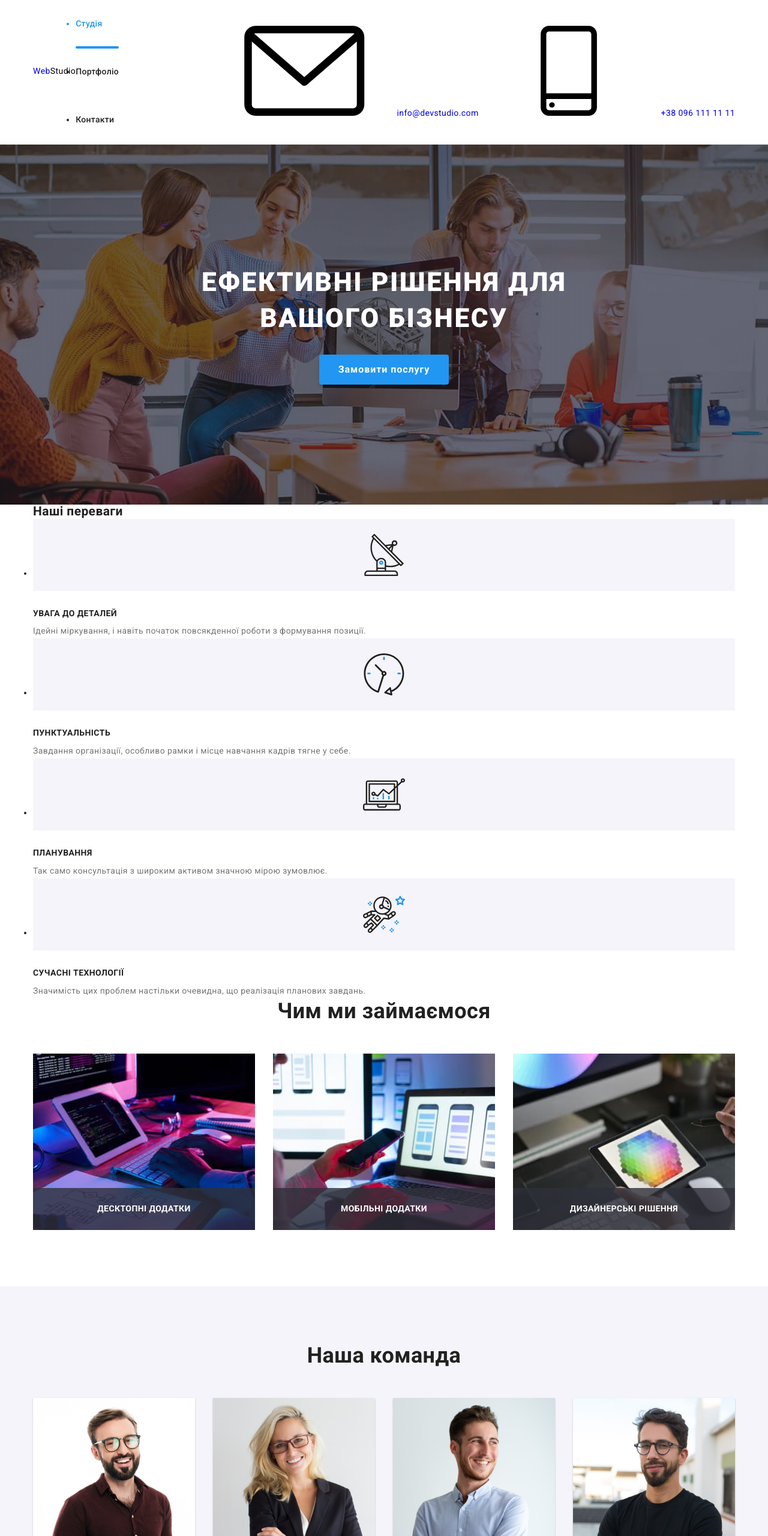
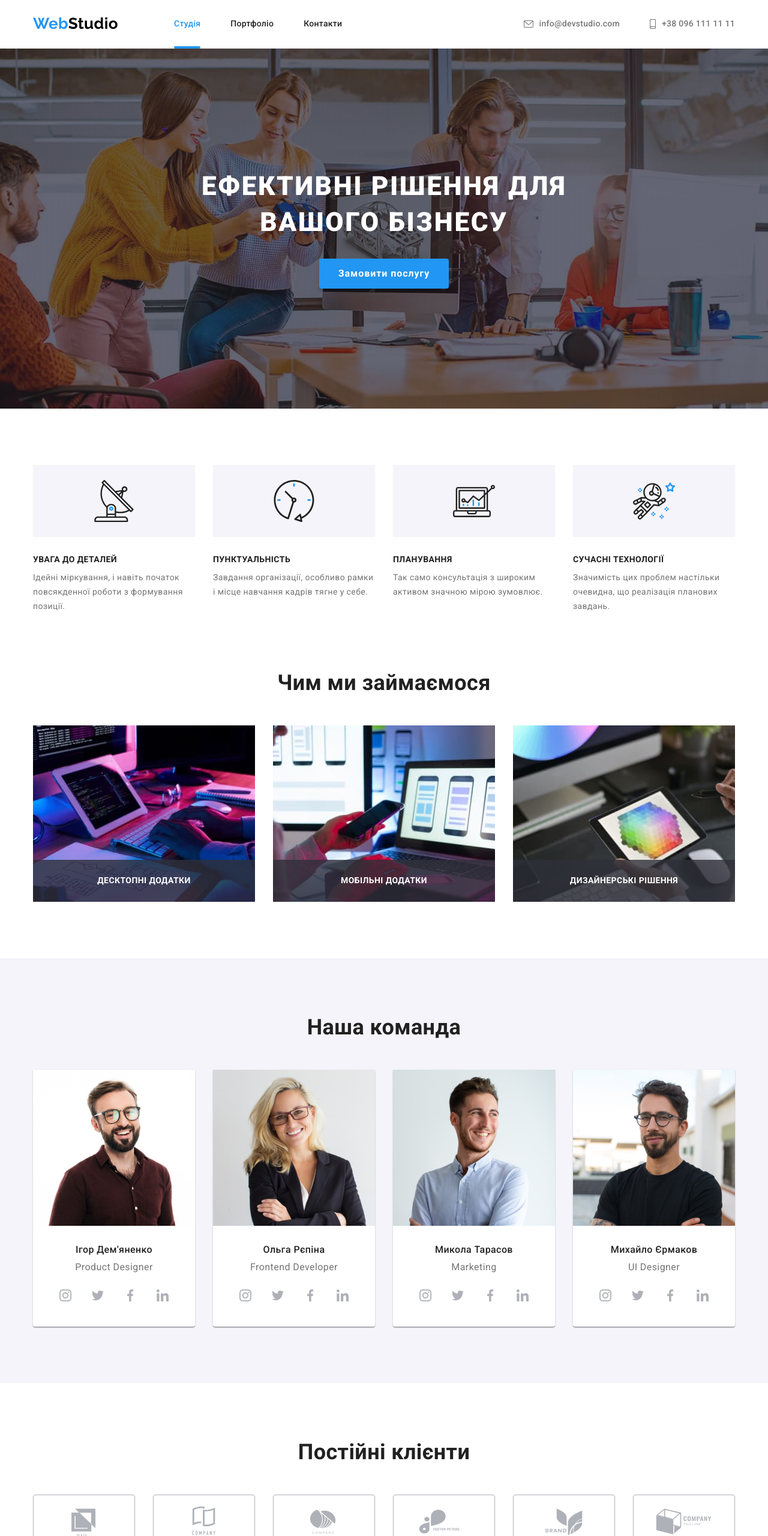
Before and after one commit to DmitryLyakhivsky/goit-markup-hw-07-new, a plain HTML site: page index.html in a window 1280 px wide. Shown: the top 2560 px of the page at 60% size. Drawn offline with nearby package versions, Linux system fonts and the light colour scheme.

Commit message:
index done

```diff
--- a/index.html
+++ b/index.html
@@ -22,7 +22,7 @@
       <nav class="header__nav">
         <a class="header__logo logo" lang="en"
         href="./index.html">Web<span class="header__logo--black">Studio</span></a>
-        <ul class="nav__list">
+        <ul class="nav">
           <li class="nav__item nav__item--current">
             <a class="nav__link link nav__link--current" href="./index.html">Студія</a> </li>
           <li class="nav__item">
@@ -31,17 +31,17 @@
         </ul>
       </nav>
       <!-- Контакты -->
-      <ul class="header__contact">
-        <li class="contact__item"><a class="contact__link" href="mailto:info@devstudio.com"
+      <ul class="header-contact">
+        <li class="header-contact__item"><a class="header-contact__link" href="mailto:info@devstudio.com"
             aria-label="Надіслати Email" title="Надіслати Email">
-            <svg class="contact__envelope contact__icon--right">
+            <svg class="header-contact__envelope header-contact__icon--right">
               <use href="./images/icons.svg#icon-envelope"></use>
             </svg>
             info@devstudio.com</a>
         </li>
-        <li class="contact__item">
-          <a class="contact__link" href="tel:+380961111111" aria-label="Подзвонити" title="Подзвонити">
-            <svg class="contact__smartphone contact__icon--right">
+        <li class="header-contact__item">
+          <a class="header-contact__link" href="tel:+380961111111" aria-label="Подзвонити" title="Подзвонити">
+            <svg class="header-contact__smartphone header-contact__icon--right">
               <use href="./images/icons.svg#icon-smartphone"></use>
             </svg>
             +38 096 111 11 11</a>
@@ -59,10 +59,10 @@
       </div>
     </section>
     <!-- Секция приемущества -->
-    <section class="sсills">
+    <section class="scills">
       <div class="container">
         <h2 class="hidden">Наші переваги</h2>
-        <ul class="scills__list">
+        <ul class="scills__items">
           <li class="scills__item">
             <div class="scills__icons">
               <svg class="scills__svg">
@@ -134,7 +134,7 @@
     <section class="team">
       <div class="container">
         <h2 class="team__title">Наша команда</h2>
-        <ul class="team__items list">
+        <ul class="team__items">
           <li class="team__item">
             <img src="./images/ihor_demyanenko.jpg" alt="Фото Ігор Дем'яненко">
             <div class="team__content">
@@ -312,42 +312,42 @@
         <ul class="clients__items">
           <li class="clients__item">
             <a class="clients__link" href="" aria-label="YA & CO" title="YA & CO">
-              <svg class="clients__svg company_1">
+              <svg class="clients__svg company-1">
                 <use href="./images/icons.svg#icon-Logo"></use>
               </svg>
             </a>
           </li>
           <li class="clients__item">
             <a class="clients__link" href="" aria-label="Company tagline here" title="Company tagline here">
-              <svg class="clients__svg company_2">
+              <svg class="clients__svg company-2">
                 <use href="./images/icons.svg#icon-Logo-1"></use>
               </svg>
             </a>
           </li>
           <li class="clients__item">
             <a class="clients__link" href="" aria-label="Company" title="Company">
-              <svg class="clients__svg company_3">
+              <svg class="clients__svg company-3">
                 <use href="./images/icons.svg#icon-Logo-2"></use>
               </svg>
             </a>
           </li>
           <li class="clients__item">
             <a class="clients__link" href="" aria-label="Foster Peters" title="Foster Peters">
-              <svg class="clients__svg company_4">
+              <svg class="clients__svg company-4">
                 <use href="./images/icons.svg#icon-Logo-3"></use>
               </svg>
             </a>
           </li>
           <li class="clients__item">
             <a class="clients__link" href="" aria-label="Brand" title="Brand">
-              <svg class="clients__svg company_5">
+              <svg class="clients__svg company-5">
                 <use href="./images/icons.svg#icon-Logo-4"></use>
               </svg>
             </a>
           </li>
           <li class="clients__item">
             <a class="clients__link" href="" aria-label="Company Tag Line" title="Company Tag Line">
-              <svg class="clients__svg company_6">
+              <svg class="clients__svg company-6">
                 <use href="./images/icons.svg#icon-Logo-5"></use>
               </svg>
             </a>
@@ -368,7 +368,7 @@
               <li class="footer__item"><a class="footer__link footer__link--white" href="
                                             https://goo.gl/maps/CPtrU1FHBa2aNyZL9" target="_blank"
                   rel="noopener noreferrer nofollow">
-                  м.Київ, пр-т Лесі
+                  м. Київ, пр-т Лесі
                   Українки, 26</a></li>
               <li class="footer__item"><a class="footer__link"
                   href="mailto:info@devstudio.com">info@devstudio.com</a>
@@ -418,7 +418,7 @@
         </div>
             <form class="footer__form">
           <div class="footer__form-subscribe">
-             <label class="footer__form-label" for="subscribe-email" > ПІДПИСАТИСЯ НА РОЗСИЛКУ</label>
+             <label class="footer__form-label" for="subscribe-email" > ПІДПИШІТЬСЯ НА РОЗСИЛКУ</label>
               <input class="footer__form-email" type="email" id="subscribe-email" name="subscribe-email" placeholder="E-mail" required />
           </div>
             <button class="footer__form-button" type="submit">Підписатися
--- a/sass/components.scss/_clients.scss
+++ b/sass/components.scss/_clients.scss
@@ -8,6 +8,7 @@
   &__items {
     @extend %list;
     display: flex;
+    gap: $card-set-gap;
   }
 
   &__item {
@@ -17,7 +18,7 @@
   &__link {
     display: flex;
     height: 92px;
-
+    width: 170px;
     align-items: center;
     justify-content: center;
     color: $social-team-color;
@@ -36,38 +37,36 @@
   }
 
   &__svg {
-    width: 106px;
-    height: 60px;
     fill: currentColor;
   }
 }
 
 .company-1 {
-  width: 41px;
-  height: 46.7px;
+  width: 106px;
+  height: 60px;
 }
 
 .company-2 {
-  width: 40px;
-  height: 52px;
+  width: 106px;
+  height: 60px;
 }
 
 .company-3 {
-  width: 43.46px;
-  height: 41.18px;
+  width: 106px;
+  height: 60px;
 }
 
 .company-4 {
-  width: 84.44px;
-  height: 40.62px;
+  width: 106px;
+  height: 60px;
 }
 
 .company-5 {
-  width: 62.54px;
-  height: 45.43px;
+  width: 106px;
+  height: 60px;
 }
 
 .company-6 {
-  width: 93.79px;
-  height: 43.49px;
+  width: 106px;
+  height: 60px;
 }
--- a/sass/components.scss/_header.scss
+++ b/sass/components.scss/_header.scss
@@ -67,7 +67,7 @@
   }
 }
 
-.header__contact {
+.header-contact {
   @extend %list;
   display: flex;
   margin-left: auto;
--- a/sass/components.scss/_modal.scss
+++ b/sass/components.scss/_modal.scss
@@ -37,8 +37,8 @@
 
   &__svg {
     fill: currentColor;
-    width: 106px;
-    height: 60px;
+    width: 18px;
+    height: 18px;
   }
 
   &__close {
@@ -53,6 +53,7 @@
     border: 1px solid rgba(0, 0, 0, 0.1);
     color: $secondary-black-color;
     transition: color $time $transition-cubic;
+
 
     &:hover,
     &:focus {
--- a/sass/components.scss/_scills.scss
+++ b/sass/components.scss/_scills.scss
@@ -1,5 +1,6 @@
 .scills {
   @extend %section;
+
 
   &__items {
     @extend %list;
--- a/sass/utils.scss/_base.scss
+++ b/sass/utils.scss/_base.scss
@@ -5,3 +5,16 @@
   margin-left: auto;
   margin-right: auto;
 }
+
+.hidden {
+  @extend %visually-hidden;
+}
+
+.logo {
+  @extend %link;
+  font-family: $secondary-font;
+  font-weight: 700;
+  font-size: 26px;
+  line-height: 1.2;
+  color: $accent-color;
+}
```
Also changed, not shown: sass/utils.scss/_placeholders.scss (+10 -0 lines), css/main.css, css/main.min.css, 2 other files.
